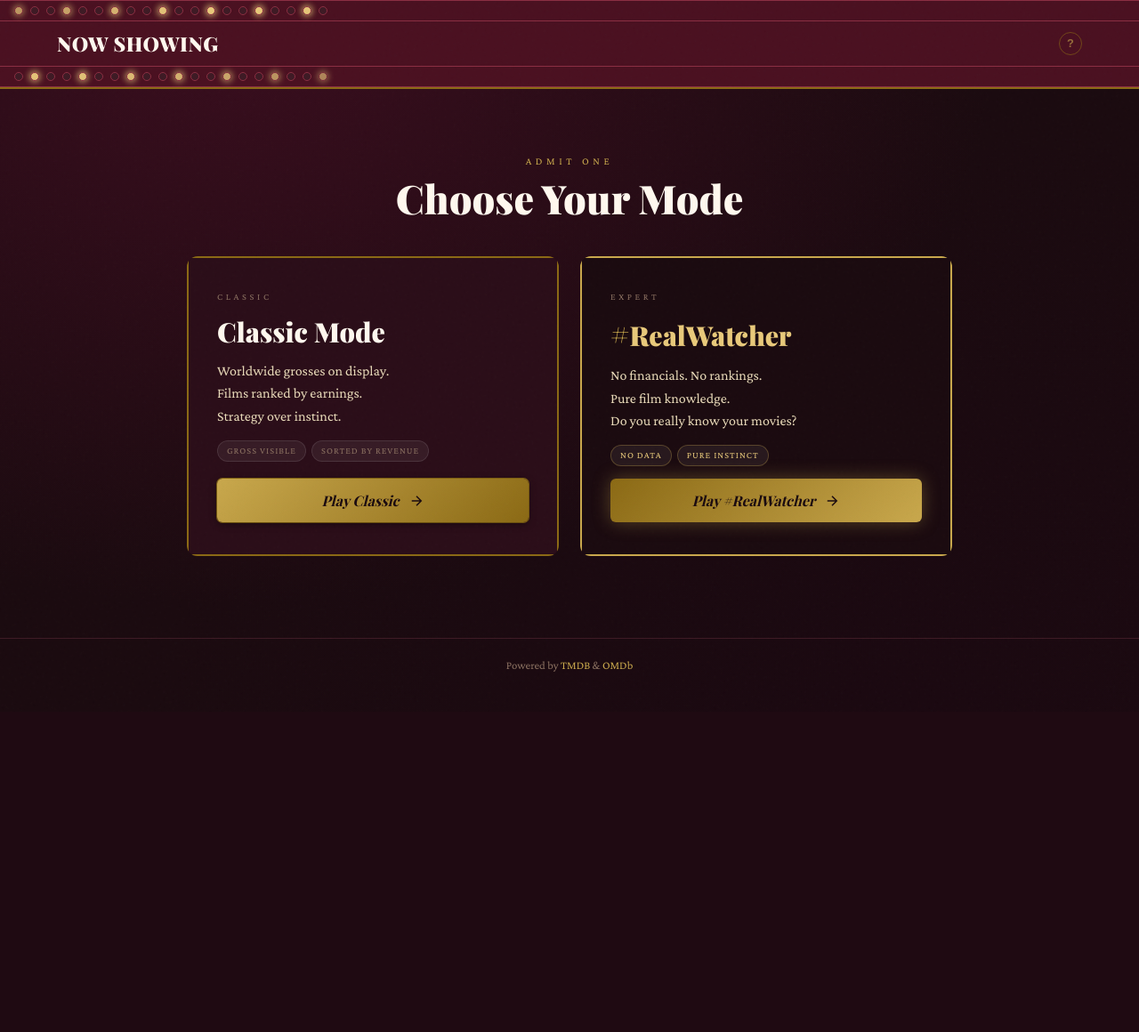
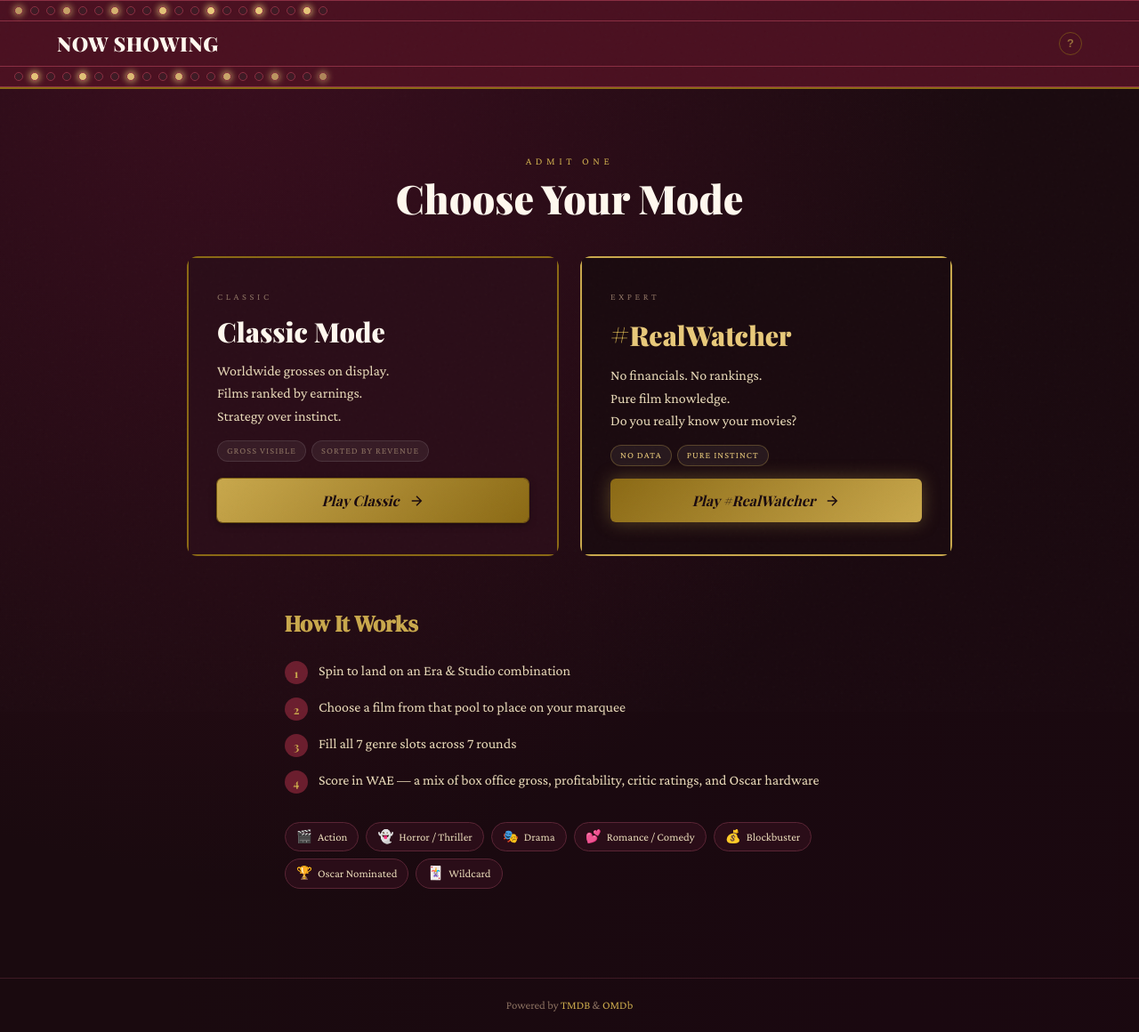
Before and after one commit to aidanivy/realwatcher, a Flask app: page / in a window 1280 px wide. Shown: the whole page at 89% size. Before the commit the page ends 755 px from the top, so only its background shows below. Run offline with Flask 3, Linux system fonts and the light colour scheme; some web fonts are replaced.

Commit message:
v3 Scoring Changes and leaderboard save added to the end

```diff
--- a/app.py
+++ b/app.py
@@ -44,6 +44,14 @@ Session(app)
 # Always resolve DB path relative to this file, not the working directory
 _HERE = os.path.dirname(os.path.abspath(__file__))
 DB_PATH = os.environ.get("DB_PATH", os.path.join(_HERE, "moviegame.db"))
+
+# Seed persistent volume on first deploy (Railway: DB_PATH points to /data/moviegame.db)
+_SEED_DB = os.path.join(_HERE, "moviegame.db")
+if DB_PATH != _SEED_DB and not os.path.exists(DB_PATH) and os.path.exists(_SEED_DB):
+    import shutil
+    os.makedirs(os.path.dirname(DB_PATH), exist_ok=True)
+    shutil.copy2(_SEED_DB, DB_PATH)
+    print(f"  Seeded DB: {_SEED_DB} -> {DB_PATH}")
 
 # -- Startup diagnostics -----------------------------------------------------
 def _check_db():
@@ -146,16 +154,17 @@ STUDIOS = ["Disney", "Warner Brothers", "Universal", "Paramount",
 #   slot_score    = max((pre_bonus + bonus) * multiplier, 0)
 SCORING = {
     "profit_budget_mult": 2,            # profitability = gross - (budget × this)
-    "commercial_weights": (0.80, 0.30), # (gross, profitability)
+    "commercial_weights": (0.80, 0.40), # (gross, profitability)
     "prestige_weights":   (0.45, 0.40, 0.25),  # (critic_score, oscar_noms, oscar_wins)
     "final_weights":      (0.75, 0.35), # (commercial, prestige)
     "inflation_mult": {"70s": 5, "80s": 3, "90s": 2},  # flat CPI adj for scoring only
     "tiers": [
-        {"min": 10000, "grade": "PERFECT",     "headline": "THE GOLDEN AGE OF HOLLYWOOD"},
-        {"min": 7500, "grade": "OUTSTANDING", "headline": "IMPECCABLE TASTE"},
-        {"min": 5000, "grade": "GREAT",       "headline": "BOX OFFICE GOLD"},
-        {"min": 3000, "grade": "SOLID",       "headline": "RESPECTABLE RUN"},
-        {"min":    0, "grade": "FLOP",        "headline": "STRAIGHT TO NETFLIX"},
+        {"min": 12000, "grade": "PERFECT",     "headline": "\"CINEMA\""},
+        {"min": 10000, "grade": "OUTSTANDING", "headline": "IMPECCABLE TASTE"},
+        {"min": 7000,  "grade": "GREAT",       "headline": "BOX OFFICE GOLD"},
+        {"min": 5000,  "grade": "SOLID",       "headline": "RESPECTABLE RUN"},
+        {"min": 3000,  "grade": "DECENT",      "headline": "I MEAN, SURE"},
+        {"min":    0,  "grade": "FLOP",        "headline": "BOMB"},
     ],
     "slot_rules": [
         {
@@ -163,40 +172,46 @@ SCORING = {
             "mult": 1.0,
             "ratio_type":  "profit",
             "ratio_tiers": [(3, 10), (5, 20), (10, 30)],
-            "critic_thresh": 70, "critic_amt": 5,
+            "critic_thresh": 60, "critic_amt": 5,
+            "critic_thresh2": 75, "critic_amt2": 10,
         },
         {
             "genre": "Horror/Thriller", "label": "Horror / Thriller",
             "mult": 1.0,
-            "ratio_type":  "gross",
+            "ratio_type":  "profit",
             "ratio_tiers": [(3, 10), (5, 20), (10, 30)],
-            "critic_thresh": 70, "critic_amt": 5,
+            "critic_thresh": 65, "critic_amt": 5,
         },
         {
             "genre": "Romance/Comedy",  "label": "Romance / Comedy",
             "mult": 1.0,
-            "ratio_type":  "gross",
+            "ratio_type":  "profit",
             "ratio_tiers": [(3, 10), (5, 20), (10, 30)],
-            "critic_thresh": 70, "critic_amt": 5,
+            "critic_thresh": 65, "critic_amt": 5,
         },
         {
             "genre": "Drama",           "label": "Drama",
             "mult": 1.0,
-            "critic_tiers": [(80, 5), (90, 10)],
+            "critic_tiers": [(70, 5), (80, 10), (90, 15)],
+            "nom_bonus": 2, "win_bonus": 3,
         },
         {
             "genre": None,              "label": "Wildcard",
-            "mult": 1.0,
+            "mult": 1.5,
+            "critic_thresh": 65, "critic_amt": 2,
+            "nom_bonus": 0.5, "win_bonus": 1.0,
+            "animated_bonus": 1,
         },
         {
             "genre": "Oscar Nominated", "label": "Oscar Nominated",
             "mult": 2.0,
             "per_nom": 5, "per_win": 10, "bp_nom_amt": 10, "bp_win_amt": 15,
+            "rw_note": "#RealWatcher: any film accepted — 2× and bonuses only apply if actually nominated (1× otherwise)",
         },
         {
             "genre": "Blockbuster",     "label": "Blockbuster",
             "mult": 2.5,
-            "per_100m": 10, "over_1b": 20, "block_cap": 150,
+            "per_100m": 10, "over_1b": 10, "block_cap": 150,
         },
     ],
 }
@@ -206,12 +221,14 @@ def _slot_rule_desc(r: dict) -> str:
     """Build a human-readable bonus description from a slot rule dict."""
     parts = []
     if "ratio_tiers" in r:
-        rtype      = "profit" if r.get("ratio_type") == "profit" else "gross"
+        rtype      = "profitability" if r.get("ratio_type") == "profit" else "gross"
         tier_str   = " / ".join(f"+{b}M" for _, b in r["ratio_tiers"])
         thresh_str = " / ".join(f"{t}×" for t, _ in r["ratio_tiers"])
         parts.append(f"{tier_str} for {rtype}/budget > {thresh_str}")
     if "critic_thresh" in r:
         parts.append(f"+{r['critic_amt']}M if critic {r['critic_thresh']}+")
+    if "critic_thresh2" in r:
+        parts.append(f"+{r['critic_amt2']}M if critic {r['critic_thresh2']}+")
     if "critic_tiers" in r:
         tiers = r["critic_tiers"]
         for i, (thresh, amt) in enumerate(tiers):
@@ -219,6 +236,10 @@ def _slot_rule_desc(r: dict) -> str:
                 parts.append(f"+{amt}M critic {thresh}–{tiers[i+1][0]-1}")
             else:
                 parts.append(f"+{amt}M critic {thresh}+")
+    if "nom_bonus" in r:
+        parts.append(f"+{r['nom_bonus']}M/nom · +{r['win_bonus']}M/win")
+    if "animated_bonus" in r:
+        parts.append(f"+{r['animated_bonus']}M if Animated")
     if "per_nom" in r:
         cap_str = f" (max +{r['oscar_cap']}M)" if "oscar_cap" in r else ""
         parts.append(
@@ -310,10 +331,12 @@ def film_full(film_id: int) -> dict:
     return d
 
 # ── Slot eligibility logic ────────────────────────────────────────────────────
-def slot_accepts(slot: dict, film: dict) -> bool:
+def slot_accepts(slot: dict, film: dict, mode: str = "") -> bool:
     """Return True if film can be placed in this slot."""
-    if slot["genre"] is None:          # Wildcard
+    if slot["genre"] is None:
         return True
+    if slot["genre"] == "Oscar Nominated" and mode == "realwatcher":
+        return True  # RealWatcher: Oscar slot accepts any film
     return slot["genre"] in film.get("genre_tags", [])
 
 def open_slots(s: dict) -> list[dict]:
@@ -325,21 +348,26 @@ def open_slots(s: dict) -> list[dict]:
 
 def eligible_slots_for_film(s: dict, film: dict) -> list[int]:
     """Slot numbers where this film could legally be placed."""
+    mode = s.get("mode", "")
     return [
         sl["slot_number"] for sl in open_slots(s)
-        if slot_accepts(sl, film)
+        if slot_accepts(sl, film, mode)
     ]
 
 def spinnable_combos(s: dict) -> list:
     """
     Return valid combos that have at least one film eligible for an open slot.
     If Wildcard is still open, any valid combo qualifies (Wildcard accepts anything).
+    In RealWatcher mode, Oscar slot also accepts any film, so same applies.
     Falls back to all VALID_COMBOS if the filtered set is empty.
     """
     open_genre_set = {sl["genre"] for sl in open_slots(s)}
+    mode = s.get("mode", "")
 
     if None in open_genre_set:          # Wildcard open — any combo works
         return list(VALID_COMBOS)
+    if mode == "realwatcher" and "Oscar Nominated" in open_genre_set:
+        return list(VALID_COMBOS)  # Oscar slot open in RealWatcher — any combo works
 
     genres = list(open_genre_set)
     already = s["drafted_ids"]
@@ -407,7 +435,7 @@ def compute_slot_score(film_data: dict, slot_obj: dict) -> float:
     multiplier = rule.get("mult", 1.0)
 
     if "ratio_tiers" in rule and budget_m > 0:
-        ratio = ((gross_m - budget_m) / budget_m
+        ratio = (compute_profitability(gross_m, budget_m) / budget_m
                  if rule.get("ratio_type") == "profit"
                  else gross_m / budget_m)
         for thresh, amt in reversed(rule["ratio_tiers"]):
@@ -418,17 +446,30 @@ def compute_slot_score(film_data: dict, slot_obj: dict) -> float:
     if "critic_thresh" in rule and critic_score >= rule["critic_thresh"]:
         bonus += rule["critic_amt"]
 
+    if "critic_thresh2" in rule and critic_score >= rule["critic_thresh2"]:
+        bonus += rule["critic_amt2"]
+
     if "critic_tiers" in rule:
         for thresh, amt in reversed(rule["critic_tiers"]):
             if critic_score >= thresh:
-                bonus = float(amt)
+                bonus += float(amt)
                 break
 
+    if "nom_bonus" in rule:
+        bonus += oscar_noms * rule["nom_bonus"] + oscar_wins * rule["win_bonus"]
+
+    if "animated_bonus" in rule:
+        if "Animated" in film_data.get("genre_tags", []):
+            bonus += rule["animated_bonus"]
+
     if "per_nom" in rule:
-        raw = oscar_noms * rule["per_nom"] + oscar_wins * rule["per_win"]
-        if bp_nom: raw += rule["bp_nom_amt"]
-        if bp_won: raw += rule["bp_win_amt"]
-        bonus = float(min(raw, rule["oscar_cap"]) if "oscar_cap" in rule else raw)
+        if oscar_noms == 0 and oscar_wins == 0 and not bp_nom and not bp_won:
+            multiplier = 1.0  # not actually nominated — no bonus, no multiplier
+        else:
+            raw = oscar_noms * rule["per_nom"] + oscar_wins * rule["per_win"]
+            if bp_nom: raw += rule["bp_nom_amt"]
+            if bp_won: raw += rule["bp_win_amt"]
+            bonus = float(min(raw, rule["oscar_cap"]) if "oscar_cap" in rule else raw)
 
     if "per_100m" in rule and gross_m >= 100:
         b = int((gross_m - 100) / 100) * rule["per_100m"]
@@ -444,12 +485,15 @@ def compute_score(s: dict) -> dict:
     Build the final scorecard from per-slot WAE scores stored in session.
     Re-fetches oscar_wins from DB for the display (never stored in session).
     """
-    slots_detail = []
-    total_wae    = 0.0
-    filled       = 0
-    top_wae      = None
-    top_film_id  = None
-    slot_scores  = s.get("slot_scores", {})
+    slots_detail    = []
+    total_wae       = 0.0
+    total_adj_gross = 0.0
+    total_noms      = 0
+    total_wins      = 0
+    filled          = 0
+    top_wae         = None
+    top_film_id     = None
+    slot_scores     = s.get("slot_scores", {})
 
     for sl in MARQUEE_SLOTS:
         film_stub  = s["marquee"].get(str(sl["slot_number"]))
@@ -458,10 +502,14 @@ def compute_score(s: dict) -> dict:
         if film_stub:
             full         = film_full(film_stub["id"])
             oscar_wins   = int(full.get("oscar_wins") or 0)
+            oscar_noms   = int(full.get("oscar_noms") or 0)
             gross_m      = full.get("gross_m")
             bp_won       = bool(full.get("best_picture_won"))
             inf_mult     = SCORING["inflation_mult"].get(full.get("era", ""), 1)
-            total_wae += slot_score
+            total_wae       += slot_score
+            total_adj_gross += float(gross_m or 0) * inf_mult
+            total_noms      += oscar_noms
+            total_wins      += oscar_wins
             if top_wae is None or slot_score > top_wae:
                 top_wae     = slot_score
                 top_film_id = film_stub["id"]
@@ -491,13 +539,16 @@ def compute_score(s: dict) -> dict:
             break
 
     return {
-        "total_profit": round(total_wae, 1),   # kept for template compatibility
-        "oscar_bonus":  0.0,                   # now folded into slot scores
-        "top_film_id":  top_film_id,
-        "final_score":  final_score,
-        "filled":       filled,
-        "slots":        slots_detail,
-        "tier":         tier,
+        "total_profit":    round(total_wae, 1),
+        "oscar_bonus":     0.0,
+        "top_film_id":     top_film_id,
+        "final_score":     final_score,
+        "filled":          filled,
+        "slots":           slots_detail,
+        "tier":            tier,
+        "total_adj_gross": round(total_adj_gross, 1),
+        "total_noms":      total_noms,
+        "total_wins":      total_wins,
     }
 
 # ── Template helpers ─────────────────────────────────────────────────────────
@@ -555,8 +606,8 @@ def lobby():
 
 @app.post("/game/new")
 def game_new():
-    player = request.form.get("player_name", "").strip() or "Player 1"
-    mode   = request.form.get("mode", "realwatcher")
+    player = request.form.get("player_name", "").strip()
+    mode   = request.form.get("mode", session.pop("pending_mode", "realwatcher"))
     save_state(fresh_state(player, mode))
     return redirect(url_for("game"))
 
@@ -565,7 +616,7 @@ def game_new():
 def game():
     s = state()
     if not s:
-        return redirect(url_for("lobby"))
+        return redirect(url_for("index"))
     if s["phase"] == "done":
         return redirect(url_for("score"))
     return render_template(
@@ -717,7 +768,7 @@ def game_draft():
         return jsonify({"error": "Film not in current pool"}), 400
 
     # Validate genre fit
-    if not slot_accepts(slot_obj, film):
+    if not slot_accepts(slot_obj, film, s.get("mode", "")):
         return jsonify({
             "error": f"'{film['title']}' doesn't qualify for the {slot_obj['label']} slot"
         }), 400
@@ -767,55 +818,71 @@ def game_draft():
 def score():
     s = state()
     if not s:
-        return redirect(url_for("lobby"))
+        return redirect(url_for("index"))
     result = compute_score(s)
-    if not s.get("score_saved") and s.get("phase") == "done":
-        token = secrets.token_urlsafe(8)
-        snapshot = {
-            "player":       s["player"],
-            "mode":         s.get("mode", "realwatcher"),
-            "grade":        result["tier"]["grade"],
-            "headline":     result["tier"]["headline"],
-            "final_score":  result["final_score"],
-            "total_profit": result["total_profit"],
-            "oscar_bonus":  0,
-            "filled":       result["filled"],
-            "top_film_id":  result["top_film_id"],
-            "slots": [
-                {
-                    "slot_number": e["slot"]["slot_number"],
-                    "label":       e["slot"]["label"],
-                    "icon":        e["slot"]["icon"],
-                    "slot_score":  e.get("slot_score", 0),
-                    "film": {
-                        "id":         e["film"]["id"],
-                        "title":      e["film"]["title"],
-                        "year":       e["film"]["year"],
-                        "poster_url": e["film"].get("poster_url"),
-                    } if e["film"] else None,
-                    "oscar_wins": e.get("oscar_wins", 0),
-                }
-                for e in result["slots"]
-            ],
-        }
-        try:
-            db = get_db()
-            db.execute(
-                """INSERT INTO scores
-                   (player, mode, final_score, grade, played_at, share_token, result_json)
-                   VALUES (?,?,?,?,?,?,?)""",
-                (s["player"], s.get("mode", "realwatcher"),
-                 result["final_score"], result["tier"]["grade"],
-                 datetime.now(timezone.utc).isoformat(),
-                 token, json.dumps(snapshot))
-            )
-            db.commit()
-        except Exception as e:
-            print(f"  Score save error: {e}")
-        s["score_saved"] = True
-        s["share_token"] = token
-        save_state(s)
     return render_template("score.html", s=s, result=result, slots=MARQUEE_SLOTS, scoring=SCORING)
+
+
+@app.post("/game/save")
+def game_save():
+    s = state()
+    if not s or s.get("phase") != "done":
+        return redirect(url_for("index"))
+    if s.get("score_saved"):
+        return redirect(url_for("score"))
+
+    player = request.form.get("player_name", "").strip()
+    if not player:
+        return redirect(url_for("score"))
+
+    result = compute_score(s)
+    token  = secrets.token_urlsafe(8)
+    snapshot = {
+        "player":       player,
+        "mode":         s.get("mode", "realwatcher"),
+        "grade":        result["tier"]["grade"],
+        "headline":     result["tier"]["headline"],
+        "final_score":  result["final_score"],
+        "total_profit": result["total_profit"],
+        "oscar_bonus":  0,
+        "filled":       result["filled"],
+        "top_film_id":  result["top_film_id"],
+        "slots": [
+            {
+                "slot_number": e["slot"]["slot_number"],
+                "label":       e["slot"]["label"],
+                "icon":        e["slot"]["icon"],
+                "slot_score":  e.get("slot_score", 0),
+                "film": {
+                    "id":         e["film"]["id"],
+                    "title":      e["film"]["title"],
+                    "year":       e["film"]["year"],
+                    "poster_url": e["film"].get("poster_url"),
+                } if e["film"] else None,
+                "oscar_wins": e.get("oscar_wins", 0),
+            }
+            for e in result["slots"]
+        ],
+    }
+    try:
+        db = get_db()
+        db.execute(
+            """INSERT INTO scores
+               (player, mode, final_score, grade, played_at, share_token, result_json)
+               VALUES (?,?,?,?,?,?,?)""",
+            (player, s.get("mode", "realwatcher"),
+             result["final_score"], result["tier"]["grade"],
+             datetime.now(timezone.utc).isoformat(),
+             token, json.dumps(snapshot))
+        )
+        db.commit()
+    except Exception as e:
+        print(f"  Score save error: {e}")
+    s["score_saved"] = True
+    s["share_token"] = token
+    s["player"]      = player
+    save_state(s)
+    return redirect(url_for("score"))
 
 
 @app.get("/s/<token>")
@@ -831,12 +898,12 @@ def shared_score(token):
 def leaderboard():
     rw = query("""
         SELECT player, final_score, grade, played_at
-        FROM scores WHERE mode = 'realwatcher'
+        FROM scores WHERE mode = 'realwatcher' AND player != ''
         ORDER BY final_score DESC LIMIT 25
     """)
     classic = query("""
         SELECT player, final_score, grade, played_at
-        FROM scores WHERE mode = 'classic'
+        FROM scores WHERE mode = 'classic' AND player != ''
         ORDER BY final_score DESC LIMIT 25
     """)
     return render_template("leaderboard.html",
--- a/static/css/main.css
+++ b/static/css/main.css
@@ -761,6 +798,10 @@ a:hover { color: var(--gold-lt); text-decoration: underline; }
 .lb-score { color: var(--gold-lt); font-family: var(--ff-display); font-weight: 700; }
 .lb-date  { color: var(--smoke); font-size: .8rem; }
 .lb-empty { text-align: center; padding: 60px 0; color: var(--smoke); font-style: italic; }
+.lb-play-again { text-align: center; margin: 48px 0 8px; }
+
+/* Mode select rules section */
+.mode-select-rules { max-width: 640px; margin: 48px auto 0; }
 
 /* ── Mode badges (shared across nav, lobby, score) ──────────────────────────── */
 .badge-classic, .badge-rw,
--- a/templates/base.html
+++ b/templates/base.html
@@ -85,7 +85,7 @@
             <tr {% if rule.mult > 1 %}class="scoring-highlight"{% endif %}>
               <td>{{ rule.label }}</td>
               <td>{{ rule.mult }}×</td>
-              <td>{{ rule.desc }}</td>
+              <td>{{ rule.desc }}{% if rule.rw_note %}<br><em class="scoring-rw-note">{{ rule.rw_note }}</em>{% endif %}</td>
             </tr>
             {% endfor %}
           </tbody>
--- a/templates/game.html
+++ b/templates/game.html
@@ -120,7 +120,9 @@
             <p class="film-meta">{{ film.year }} · {{ film.studio }}</p>
             <div class="film-tags">
               {% for tag in film.genre_tags %}
+              {% if not (s.mode == 'realwatcher' and tag == 'Oscar Nominated') %}
               <span class="tag">{{ tag }}</span>
+              {% endif %}
               {% endfor %}
             </div>
             {% if film.gross_m %}
--- a/templates/leaderboard.html
+++ b/templates/leaderboard.html
@@ -61,6 +61,12 @@
 
     </div>
 
+    <div class="lb-play-again">
+      <form action="/game/restart" method="POST">
+        <button type="submit" class="btn-primary">Play Again</button>
+      </form>
+    </div>
+
   </div>
 </section>
 {% endblock %}
--- a/templates/mode_select.html
+++ b/templates/mode_select.html
@@ -13,7 +13,7 @@
     <div class="mode-cards">
 
       <!-- Classic Mode -->
-      <form action="/game/mode" method="POST" class="mode-card mode-card-classic">
+      <form action="/game/new" method="POST" class="mode-card mode-card-classic">
         <input type="hidden" name="mode" value="classic">
         <div class="mode-card-inner">
           <p class="mode-card-label">Classic</p>
@@ -35,7 +35,7 @@
       </form>
 
       <!-- #RealWatcher Mode -->
-      <form action="/game/mode" method="POST" class="mode-card mode-card-realwatcher">
+      <form action="/game/new" method="POST" class="mode-card mode-card-realwatcher">
         <input type="hidden" name="mode" value="realwatcher">
         <div class="mode-card-inner">
           <p class="mode-card-label">Expert</p>
@@ -57,6 +57,27 @@
       </form>
 
     </div>
+
+    <div class="lobby-rules mode-select-rules">
+      <h2 class="rules-title">How It Works</h2>
+      <ol class="rules-list">
+        <li>Spin to land on an Era &amp; Studio combination</li>
+        <li>Choose a film from that pool to place on your marquee</li>
+        <li>Fill all 7 genre slots across 7 rounds</li>
+        <li>Score in WAE — a mix of box office gross, profitability, critic ratings, and Oscar hardware</li>
+      </ol>
+      <div class="slot-preview">
+        {% set icons  = ["🎬","👻","🎭","💕","💰","🏆","🃏"] %}
+        {% set labels = ["Action","Horror / Thriller","Drama","Romance / Comedy","Blockbuster","Oscar Nominated","Wildcard"] %}
+        {% for i in range(7) %}
+        <div class="slot-chip">
+          <span class="chip-icon">{{ icons[i] }}</span>
+          <span class="chip-label">{{ labels[i] }}</span>
+        </div>
+        {% endfor %}
+      </div>
+    </div>
+
   </div>
 </section>
 {% endblock %}
```
Also changed, not shown: other parts of static/css/main.css (+44 -5 lines), templates/score.html (+45 -10 lines), README.md, moviegame.db.
